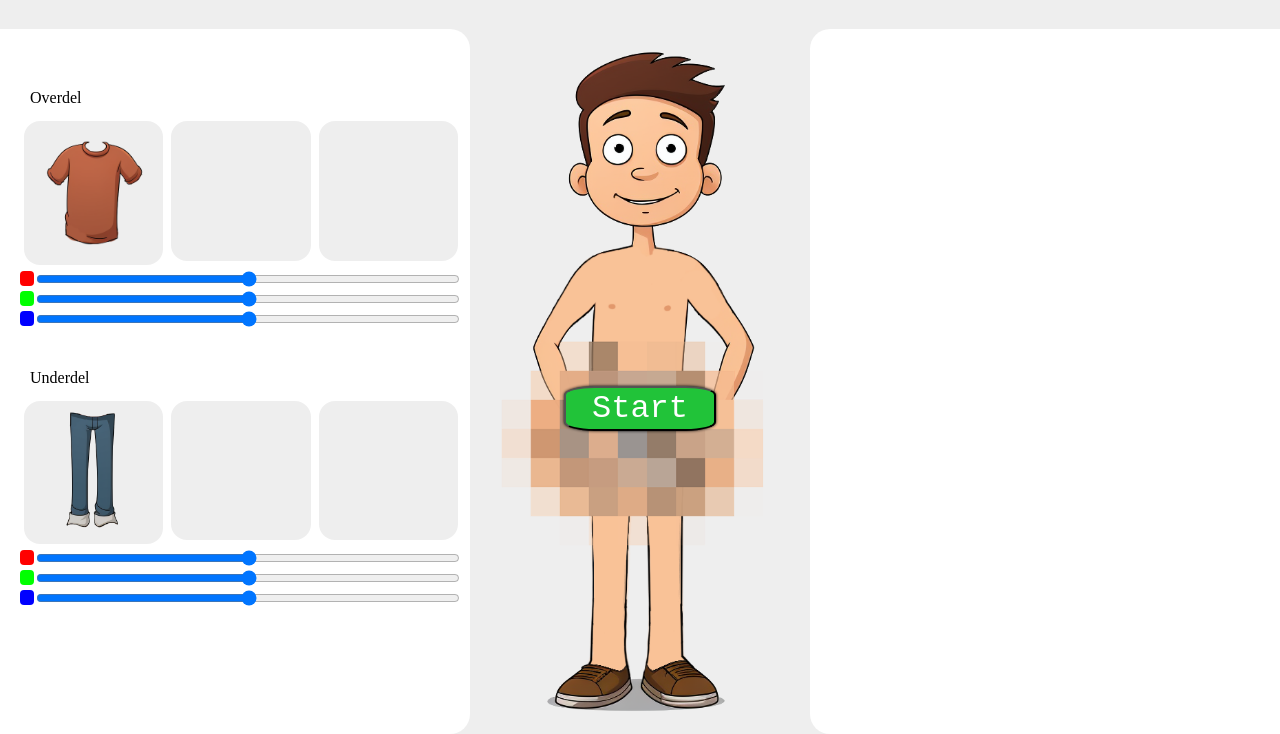
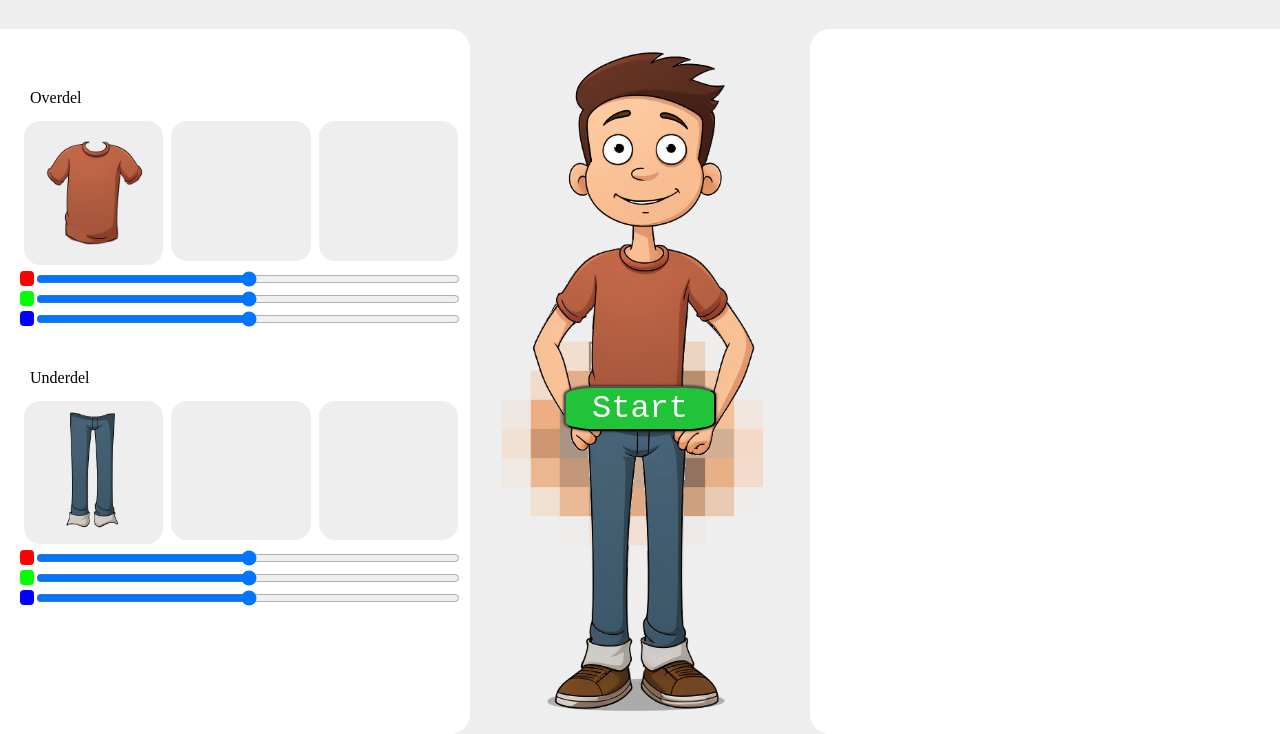
Before and after one commit to KarlBager/outfit-skaberen, a plain HTML site: page index.html in a window 1280 px wide. Shown: the part 89-823 px from the top of the page. Drawn offline with Linux system fonts and the light colour scheme; a web font is replaced by a local one.

Commit message:
knapper virker. tøj er positioneret rigtigt

```diff
--- a/index.html
+++ b/index.html
@@ -85,6 +85,8 @@
 
             <div class="game-container flex2">
                 <div id="doll-container">
+                    <img id="doll-shirt" class="doll-image doll-clothing" src="assets/clothing-shirt-01.png">
+                    <img id="doll-pants" class="doll-image doll-clothing" src="assets/clothing-pants-01.png">
                     <img class="doll-image" src="assets/doll-no-clothes.png" alt="">
                 </div>
                 <button id="start-button" onclick="startGame()">Start</button>
--- a/style.css
+++ b/style.css
@@ -22,6 +22,13 @@ body{
     display: block;
     max-width: 100%;
 }
+.doll-clothing{
+    display: block;
+    max-width: 340px;
+    position: absolute;
+}
+
+
 #start-button{
     position: absolute;
     bottom: 280px;
```
Also changed, not shown: script.js (+7 -8 lines).
